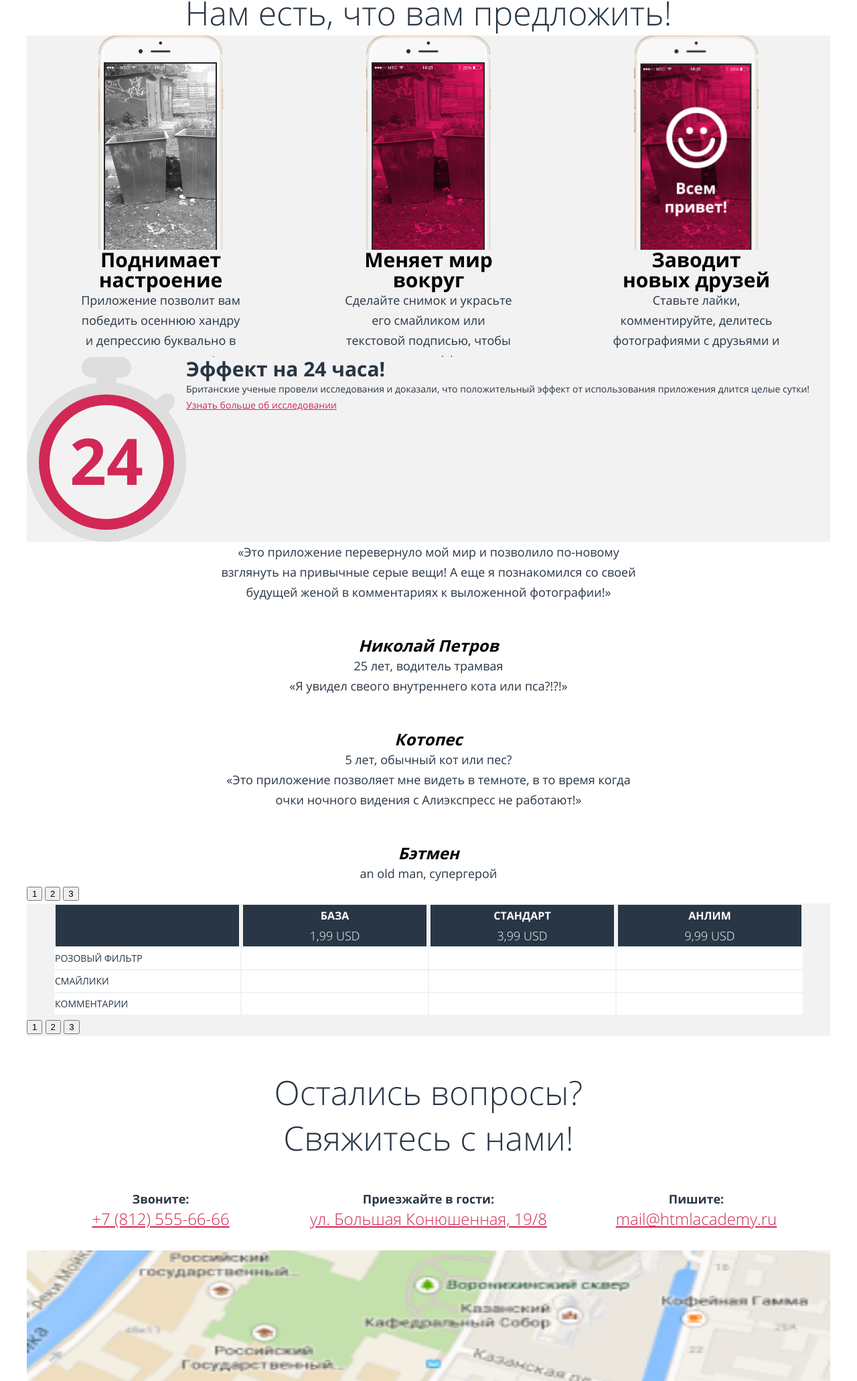
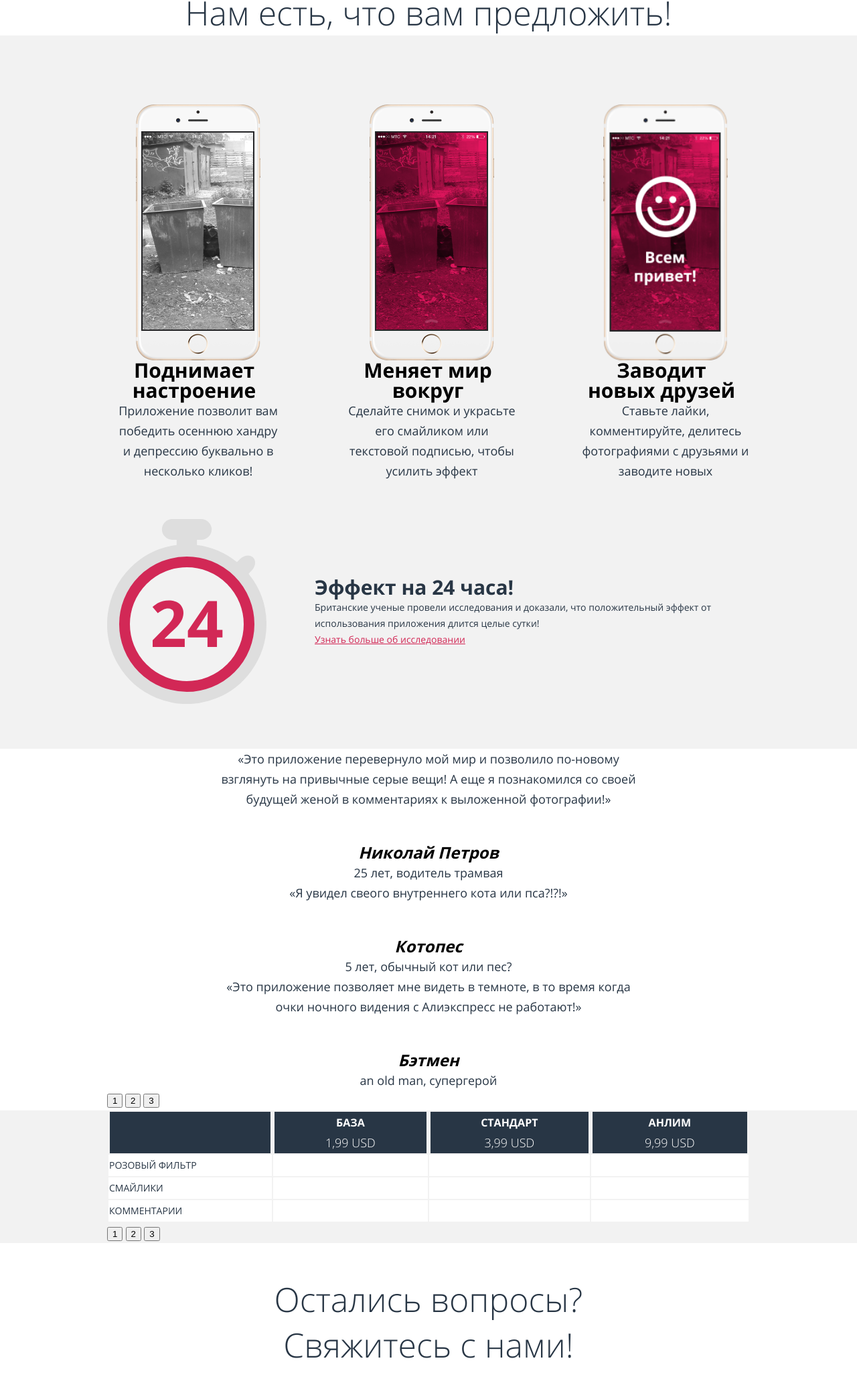
Before and after one commit to maxraw/365579-pink-24, a website: page source/index.html in a window 1280 px wide. Shown: the part 738-2800 px from the top of the page at 67% size. Drawn offline with nearby package versions, Linux system fonts and the light colour scheme; files that its build step writes are made by us from their sources.

Commit message:
Исправлены ошибки для сетки главной страницы

```diff
--- a/source/index.html
+++ b/source/index.html
@@ -10,8 +10,8 @@
 
 <body class="body">
   <header class="header header--mobile">
-    <div class="header__wrapper">
     <div class="header__nav-wrapper">
+      <div class="centerer-wrapper header__wrapper">
         <p class="header__logo">
           <a class="logo">
             <img class="logo__img" src="img/logotype-white.svg" alt="logo" width="145" height="40">
@@ -37,6 +37,7 @@
           </ul>
         </nav>
       </div>
+    </div>
     <section class="promo">
       <h1 class="promo__title promo__title--index">Взгляните на жизнь иначе!</h1>
       <img class="promo__background" src="img/phone-promo.png" alt="Телефон в руке" width="320" height="286">
@@ -61,10 +62,8 @@
         </p>
       </div>
     </section>
-    </div>
   </header>
-  <main class="main">
-    <div class="main__wrapper">
+  <main>
     <section class="info">
       <div class="info__wrapper">
         <h2 class="info__title">
@@ -73,34 +72,37 @@
         </h2>
       </div>
       <div class="info__detals">
-          <section class="info__mood info-description">
+        <div class="centerer-wrapper info__wrapper-detals">
+          <section class="info__block info__mood info-description">
+            <img class="info__img info__img--phone-white" src="img/phone-white.png" alt="Телефон с примером фильтра"
+              width="186" height="382">
             <h3 class="info-description__title">Поднимает настроение</h3>
             <p class="info-description__text">
               Приложение позволит вам победить осеннюю хандру и депрессию буквально в
               несколько кликов!
             </p>
           </section>
-          <section class="info__world info-description">
+          <section class="info__block info__world info-description">
+            <img class="info__img info__img--phone-sideburns" src="img/phone-sideburns.png"
+              alt="Телефон с примером фильтра" width="186" height="382">
             <h3 class="info-description__title">Меняет мир вокруг</h3>
             <p class="info-description__text">
               Сделайте снимок и украсьте его смайликом или текстовой подписью, чтобы усилить
               эффект
             </p>
           </section>
-          <section class="info__friends info-description">
+          <section class="info__block info__friends info-description">
+            <img class="info__img info__img--phone-detals" src="img/phone-detals.png" alt="Телефон с примером фильтра"
+              width="157" height="320">
             <h3 class="info-description__title">Заводит новых друзей</h3>
             <p class="info-description__text">
               Ставьте лайки, комментируйте, делитесь фотографиями с друзьями и заводите новых
             </p>
           </section>
-          <img class="info__img info__img--phone-white" src="img/phone-white.png" alt="Телефон с примером фильтра"
-            width="186" height="382">
-          <img class="info__img info__img--phone-sideburns" src="img/phone-sideburns.png"
-            alt="Телефон с примером фильтра" width="186" height="382">
-          <img class="info__img info__img--phone-detals" src="img/phone-detals.png" alt="Телефон с примером фильтра"
-            width="157" height="320">
+        </div>
       </div>
       <div class="effect">
+        <div class="centerer-wrapper effect_wrapper">
           <img class="effect__img" src="img/timer.svg" alt="Таймер" width="238" height="276">
           <div class="effect__description">
             <h2 class="effect__title">Эффект на 24 часа!</h2>
@@ -111,8 +113,10 @@
             <a class="effect__link" href="#">Узнать больше об исследовании</a>
           </div>
         </div>
+      </div>
     </section>
     <section class="reviews">
+      <div class="centerer-wrapper">
         <h2 class="visually-hidden">Отзывы пользователей</h2>
         <div class="reviews__wrapper slider">
           <div class="reviews__list slider__list">
@@ -152,8 +156,10 @@
             <button class="slider__toggle" type="button">3</button>
           </div>
         </div>
+      </div>
     </section>
     <section class="tariffs">
+      <div class="centerer-wrapper">
         <h2 class="visually-hidden">Виды тарифов</h2>
         <div class="tariffs__wrapper">
           <table class="tariffs-table">
@@ -227,9 +233,10 @@
             <button class="toggles__button" type="button">3</button>
           </div>
         </div>
+      </div>
     </section>
     <section class="contacts">
-        <div class="contacts__wrapper">
+      <div class="centerer-wrapper contacts__wrapper">
         <h3 class="contacts__title">Остались вопросы? Свяжитесь с нами!</h3>
 
         <div class="contacts__tel">
@@ -254,10 +261,9 @@
         <img class="map__img" src="img/map.png" alt="Яндекс карта" width="320" height="200">
       </div>
     </section>
-    </div>
   </main>
   <footer class="footer">
-    <div class="footer__wrapper">
+    <div class="centerer-wrapper footer-wrapper">
       <p class="footer__logo">
         <a class="footer__link">
           <img class="footer__img" src="img/logotype-blue-tablet.svg" alt="logo-footer" width="145" height="40">
--- a/source/less/blocks/contacts.less
+++ b/source/less/blocks/contacts.less
@@ -2,58 +2,35 @@
   font-weight: 300;
   font-size: 24px;
   line-height: 29px;
+  padding-top: 50px;
 }
 
 .contacts__wrapper {
   @media (min-width: @tablet-width) {
-    display: grid;
-    grid-template-columns: repeat(2, 1fr);
+    display: flex;
+    flex-wrap: wrap;
+    justify-content: center;
   }
 
   @media (min-width: @desktop-width) {
-    grid-template-columns: repeat(3, 1fr);
+    justify-content: space-between;
   }
 }
 
 .contacts__tel {
-  grid-column-start: 1;
-  grid-column-end: 1;
-  grid-row-start: 2;
-  grid-row-end: 2;
+  @media (min-width: @tablet-width) {
+    margin-right: 97px;
+  }
 
   @media (min-width: @desktop-width) {
-    grid-column-start: 1;
-    grid-column-end: 1;
-    grid-row-start: 2;
-    grid-row-end: 2;
-  }
-}
-
-.contacts__email {
-  grid-column-start: 2;
-  grid-column-end: 2;
-  grid-row-start: 2;
-  grid-row-end: 2;
-
-  @media (min-width: @desktop-width) {
-    grid-column-start: 3;
-    grid-column-end: 4;
-    grid-row-start: 2;
-    grid-row-end: 2;
+    margin-right: 0;
+    order: -2;
   }
 }
 
 .contacts__adress {
-  grid-column-start: 1;
-  grid-column-end: 3;
-  grid-row-start: 3;
-  grid-row-end: 3;
-
   @media (min-width: @desktop-width) {
-    grid-column-start: 2;
-    grid-column-end: 2;
-    grid-row-start: 2;
-    grid-row-end: 2;
+    order: -1;
   }
 }
 
@@ -68,22 +45,19 @@
   @media (min-width: @tablet-width) {
     width: 370px;
     margin: 0 auto;
+    margin-bottom: 51px;
     font-size: 40px;
     line-height: 54px;
-    grid-column-start: 1;
-    grid-column-end: 3;
-    grid-row-start: 1;
-    grid-row-end: 1;
+    padding: 0 50px;
   }
 
   @media (min-width: @desktop-width) {
     width: 462px;
     font-size: 50px;
     line-height: 68px;
-    grid-column-start: 1;
-    grid-column-end: 4;
-    grid-row-start: 1;
-    grid-row-end: 1;
+    margin-bottom: 61px;
+    padding: 0 240px;
+    order: -3;
   }
 }
 
--- a/source/less/blocks/effect.less
+++ b/source/less/blocks/effect.less
@@ -1,17 +1,29 @@
 .effect {
   display: none;
+  background-color: @white;
 
   @media (min-width: @tablet-width) {
-    display: flex;
+    display: block;
+    position: relative;
+    padding-top: 54px;
   }
 
   @media (min-width: @desktop-width) {
     background-color: @light-grey;
+    padding-top: 17px;
+    padding-bottom: 67px;
   }
+}
+
+.effect_wrapper {
+  display: flex;
+  flex-direction: row;
+  align-items: center;
 }
 
 .effect__img {
   display: block;
+  margin-right: 72px;
 }
 
 .effect__title {
--- a/source/less/blocks/info-description.less
+++ b/source/less/blocks/info-description.less
@@ -1,10 +1,12 @@
 .info-description {
-  width: 280px;
-  margin: 0 auto;
+  width: 100%;
 
   @media (min-width: @tablet-width) {
-    width: 100%;
-    margin: 0;
+    width: 310px;
+  }
+
+  @media (min-width: @desktop-width) {
+    padding-left: 0;
   }
 }
 
@@ -21,28 +23,25 @@
 
   @media (min-width: @desktop-width) {
     width: 240px;
-    margin: 0 auto;
-    text-align: center;
     font-size: 30px;
     line-height: 30px;
+    text-align: center;
   }
 }
 
 .info-description__text {
   margin: 0;
-  width: 280px;
   text-align: center;
 
   @media (min-width: @tablet-width) {
+    width: 310px;
     text-align: start;
-    width: 310px;
   }
 
   @media (min-width: @desktop-width) {
     width: 252px;
-    margin: 0 auto;
-    text-align: center;
     font-size: 18px;
     line-height: 30px;
+    text-align: center;
   }
 }
--- a/source/less/blocks/info.less
+++ b/source/less/blocks/info.less
@@ -2,7 +2,6 @@
   font-weight: 400;
   font-size: 14px;
   line-height: 24px;
-  background-color: @white;
 }
 
 .info__wrapper {
@@ -16,6 +15,49 @@
   @media (min-width: @desktop-width) {
     width: 780px;
   }
+}
+
+.info__detals {
+  background-color: @light-grey;
+  overflow: hidden;
+
+  @media (min-width: @tablet-width) {
+    padding-top: 103px;
+    padding-bottom: 40px;
+  }
+}
+
+.info__wrapper-detals {
+  @media (min-width: @tablet-width) {
+    position: relative;
+    padding-left: 310px;
+  }
+
+  @media (min-width: @desktop-width) {
+    display: flex;
+    flex-wrap: wrap;
+    justify-content: space-between;
+    padding-left: 130px;
+  }
+}
+
+.info__block {
+  @media (min-width: @desktop-width) {
+    width: 252px;
+  }
+}
+
+.info__world {
+  margin: 43px 0;
+
+  @media (min-width: @desktop-width) {
+    margin: 0;
+  }
+}
+
+.info__friends {
+  display: flex;
+  flex-direction: column;
 }
 
 .info__title {
@@ -40,121 +82,35 @@
   }
 }
 
-.info__detals {
-  background-color: @light-grey;
+.info__img {
+  display: none;
+  margin: 0 auto;
 
-  @media (min-width: @tablet-width) {
-    display: grid;
-    overflow: hidden;
-    grid-template-columns: repeat(2, 1fr);
-    grid-template-rows: repeat(3, 160px);
+  @media (min-width: @desktop-width) {
+    display: block;
   }
 
-  @media (min-width: @desktop-width) {
-    grid-template-columns: repeat(3, 1fr);
-    grid-template-rows: 160px px 160px 228px;
+  &--phone-detals {
+    margin-top: 48px;
+    margin-bottom: -43px;
+    display: block;
+    order: 1;
+
+    @media (min-width: @tablet-width) {
+      position: absolute;
+      bottom: -64px;
+      left: 0;
+      width: 268px;
+      height: 547px;
+    }
+
+    @media (min-width: @desktop-width) {
+      position: static;
+      width: 186px;
+      height: 382px;
+      order: -1;
+      margin-bottom: 0;
+      margin-top: 0;
+    }
   }
 }
-
-.info__mood {
-  @media (min-width: @tablet-width) {
-    grid-column-start: 2;
-    grid-column-end: 2;
-    grid-row-start: 1;
-    grid-row-end: 1;
-  }
-
-  @media (min-width: @desktop-width) {
-    grid-column-start: 1;
-    grid-column-end: 1;
-    grid-row-start: 3;
-    grid-row-end: 4;
-    background-color: @light-grey;
-    z-index: 1;
-  }
-}
-
-.info__world {
-  @media (min-width: @tablet-width) {
-    grid-column-start: 2;
-    grid-column-end: 2;
-    grid-row-start: 2;
-    grid-row-end: 2;
-  }
-
-  @media (min-width: @desktop-width) {
-    grid-column-start: 2;
-    grid-column-end: 2;
-    grid-row-start: 3;
-    grid-row-end: 4;
-    background-color: @light-grey;
-    z-index: 1;
-  }
-}
-
-.info__friends {
-  @media (min-width: @tablet-width) {
-    grid-column-start: 2;
-    grid-column-end: 2;
-    grid-row-start: 3;
-    grid-row-end: 3;
-  }
-
-  @media (min-width: @desktop-width) {
-    grid-column-start: 3;
-    grid-column-end: 3;
-    grid-row-start: 3;
-    grid-row-end: 4;
-    background-color: @light-grey;
-    z-index: 1;
-  }
-}
-
-.info__img {
-  display: none;
-}
-
-.info__img--phone-detals {
-  margin: 0 auto;
-  display: block;
-
-  @media (min-width: @tablet-width) {
-    width: 268px;
-    height: 547px;
-    grid-column-start: 1;
-    grid-column-end: 1;
-    grid-row-start: 1;
-    grid-row-end: 4;
-  }
-
-  @media (min-width: @desktop-width) {
-    width: 186px;
-    height: 382px;
-    grid-column-start: 3;
-    grid-column-end: 3;
-    grid-row-start: 1;
-    grid-row-end: 1;
-  }
-}
-
-.info__img--phone-white {
-  @media (min-width: @desktop-width) {
-    display: block;
-    margin: 0 auto;
-    grid-column-start: 1;
-    grid-column-end: 1;
-    grid-row-start: 1;
-    grid-row-end: 1;
-  }
-}
-
-.info__img--phone-sideburns {
-  @media (min-width: @desktop-width) {
-    display: block;
-    margin: 0 auto;
-    grid-column-start: 2;
-    grid-column-end: 2;
-    grid-row-start: 1;
-    grid-row-end: 1;
-  }
-}
--- a/source/less/blocks/main.less
+++ /dev/null
@@ -1,17 +0,0 @@
-.main {
-  background-color: @white;
-}
-
-@media (min-width: @tablet-width) {
-  .main__wrapper {
-    width: 660px;
-    margin: 0 auto;
-  }
-}
-
-@media (min-width: @desktop-width) {
-  .main__wrapper {
-    width: 1200px;
-    margin: 0 auto;
-  }
-}
--- a/source/less/blocks/map.less
+++ b/source/less/blocks/map.less
@@ -1,14 +1,13 @@
 .map__img {
   display: block;
+  width: 100%;
   margin: 0 auto;
 
   @media (min-width: @tablet-width) {
-    width: 660px;
     height: 374px;
   }
 
   @media (min-width: @desktop-width) {
-    width: 1200px;
     height: 502px;
   }
 }
--- a/source/less/global.less
+++ b/source/less/global.less
@@ -6,3 +6,18 @@
   color: @granite-gray;
   background-color: @white;
 }
+
+.centerer-wrapper {
+  padding: 0 20px;
+  box-sizing: border-box;
+
+  @media (min-width: @tablet-width) {
+    width: 660px;
+    margin: 0 auto;
+  }
+
+  @media (min-width: @desktop-width) {
+    width: 1200px;
+    padding: 0 120px;
+  }
+}
--- a/source/less/style.less
+++ b/source/less/style.less
@@ -8,12 +8,11 @@
 @import "blocks/logo.less";
 @import "blocks/site-list.less";
 @import "blocks/promo.less";
-@import "blocks/main.less";
 @import "blocks/main-nav.less";
 @import "blocks/socials.less";
 @import "blocks/apps.less";
+@import "blocks/info-description.less";
 @import "blocks/info.less";
-@import "blocks/info-description.less";
 @import "blocks/effect.less";
 @import "blocks/reviews.less";
 @import "blocks/user-reviev.less";
```
Also changed, not shown: source/catalog.html (+2 -6 lines), source/form.html (+2 -6 lines), source/less/blocks/footer.less (+2 -16 lines), source/less/blocks/header.less (+3 -15 lines). Lines whose indentation alone changed are shown as unchanged.
